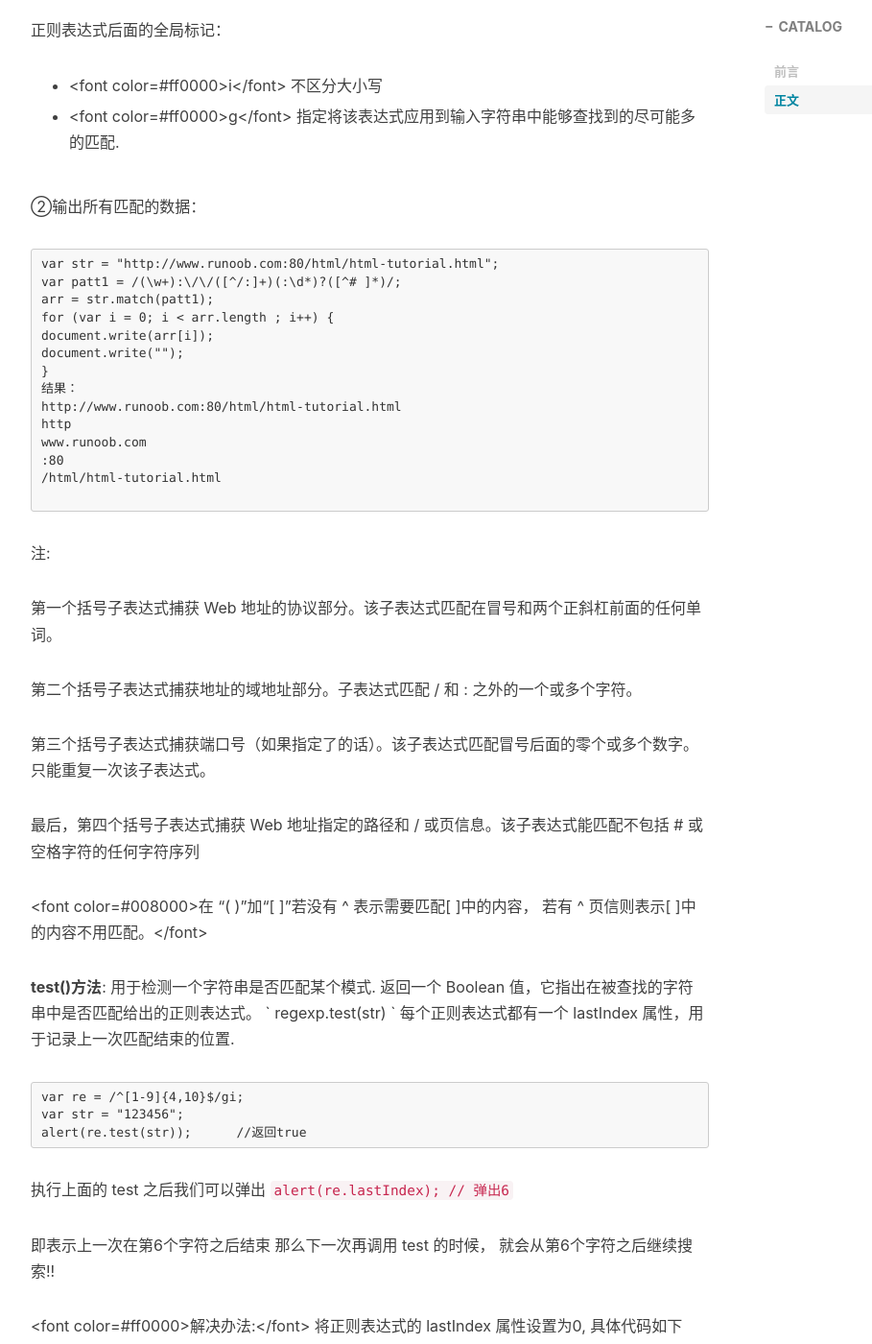
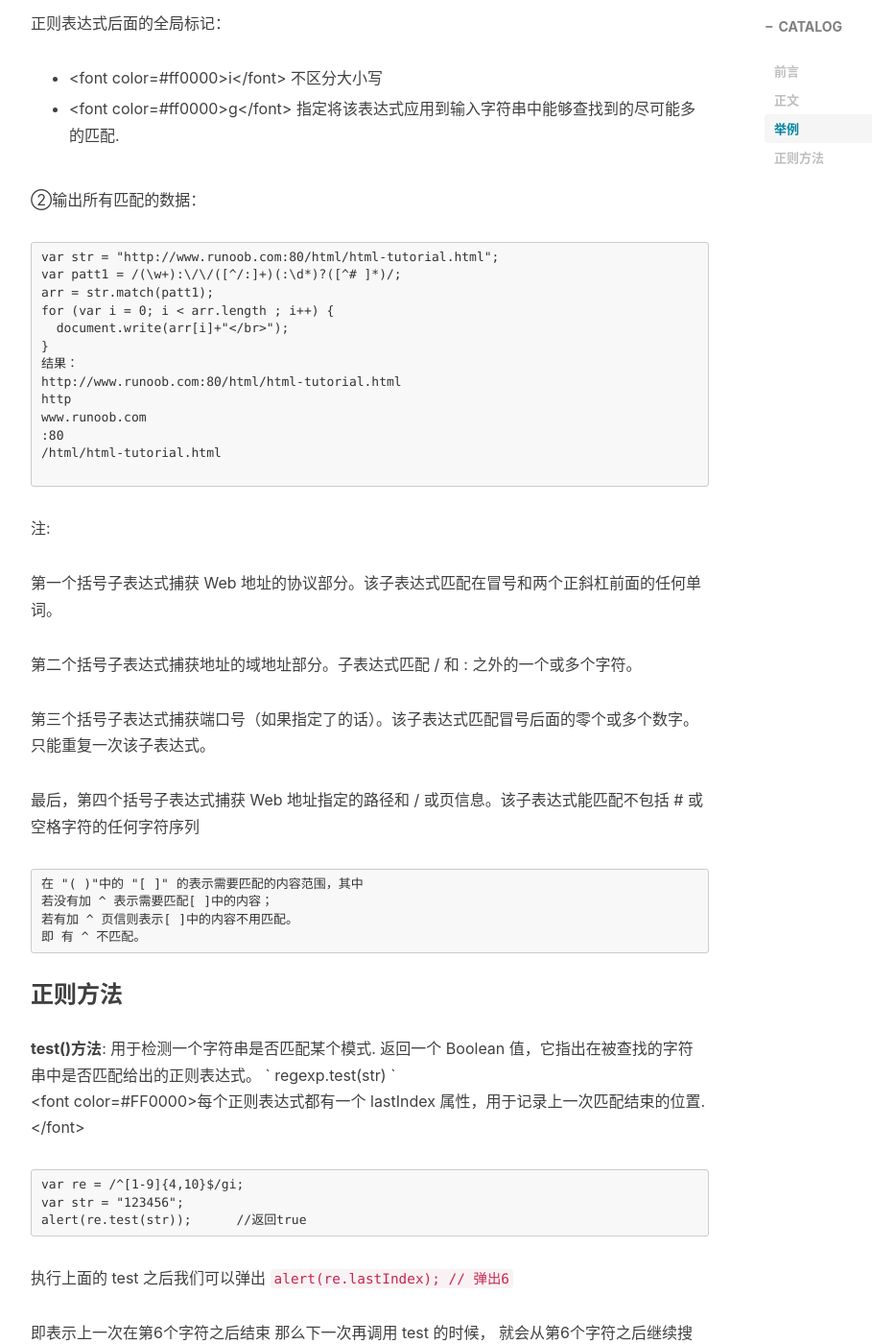
Before and after one commit to hao419/hao419.github.io, a Jekyll site: the page built from _posts/2019-03-07-正则表达式初识.md, in a window 1280 px wide and 1400 px high, scrolled down 1349 px. Shown: the whole window at 96% size, without its empty margins (233-1142 px from the left). Built offline with Jekyll 4.4.1, drawn with Linux system fonts in a browser that asks for light colours; nearby versions of some CDN libraries; comment, search, counter and statistics services are not loaded; some of the changed text lies outside the part shown.

Commit message:
增加文章

````diff
--- a/_includes/footer.html
+++ b/_includes/footer.html
@@ -15,7 +15,7 @@
                     </li>
                     {% endif %}
                     <!-- add jianshu add target = "_blank" to <a> by BY -->
-                    {% if site.jianshu_username %}
+                    <!-- {% if site.jianshu_username %}
                             <li>
                                 <a target="_blank" href="https://www.jianshu.com/u/{{ site.jianshu_username }}">
                                     <span class="fa-stack fa-lg">
@@ -24,7 +24,7 @@
                                     </span>
                                 </a>
                             </li>
-                    {% endif %}
+                    {% endif %} -->
                     {% if site.twitter_username %}
                     <li>
                         <a href="https://twitter.com/{{ site.twitter_username }}">
--- a/_posts/2019-03-07-正则表达式初识.md
+++ b/_posts/2019-03-07-正则表达式初识.md
@@ -19,9 +19,9 @@ tags:
 
 也可 var 变量名 = /^.......$/;
 
-# 正文
+## 正文
 
-eg.
+### 举例
 
 ① 反向引用的最简单的、最有用的应用之一，是提供查找文本中两个相同的相邻单词的匹配项的能力
 查找重复的单词：
@@ -56,8 +56,7 @@ var str = "http://www.runoob.com:80/html/html-tutorial.html";
 var patt1 = /(\w+):\/\/([^/:]+)(:\d*)?([^# ]*)/;
 arr = str.match(patt1);
 for (var i = 0; i < arr.length ; i++) {
-document.write(arr[i]);
-document.write("");
+  document.write(arr[i]+"</br>");
 }
 结果：
 http://www.runoob.com:80/html/html-tutorial.html
@@ -77,13 +76,18 @@ www.runoob.com
 
 最后，第四个括号子表达式捕获 Web 地址指定的路径和 / 或页信息。该子表达式能匹配不包括 # 或空格字符的任何字符序列
 
-<font color=#008000>在 "( )"加“[ ]”若没有 ^ 表示需要匹配[ ]中的内容， 若有 ^ 页信则表示[ ]中的内容不用匹配。</font>
-
+```
+在 "( )"中的 "[ ]" 的表示需要匹配的内容范围，其中
+若没有加 ^ 表示需要匹配[ ]中的内容；
+若有加 ^ 页信则表示[ ]中的内容不用匹配。
+即 有 ^ 不匹配。
+```
+### 正则方法
 **test()方法**: 用于检测一个字符串是否匹配某个模式. 返回一个 Boolean 值，它指出在被查找的字符串中是否匹配给出的正则表达式。
 `
 regexp.test(str)
 `
-每个正则表达式都有一个 lastIndex 属性，用于记录上一次匹配结束的位置.
+<font color=#FF0000>每个正则表达式都有一个 lastIndex 属性，用于记录上一次匹配结束的位置.</font>
 
 ```
 var re = /^[1-9]{4,10}$/gi;
--- a/about.html
+++ b/about.html
@@ -13,8 +13,8 @@ header-img: "img/post-bg-rwd.jpg"
 
     <p>Hey，我是<strong>Wason</strong>, 一只广漂的潮汕Web猿。</p>
 
-    <p>这是我的GitHub主页 <a href="https://github.com/hao419">👉GitHub·Wason</a> 与 简书主页<a href="https://http://www.jianshu.com/u/0bfce20a708e">👉Wason</a></p>
-    <p>如果有什么问题，欢迎提出探讨~</p>
+    <!-- <p>这是我的GitHub主页 <a href="https://github.com/hao419">👉GitHub·Wason</a> 与 简书主页<a href="https://http://www.jianshu.com/u/0bfce20a708e">👉Wason</a></p>
+    <p>如果有什么问题，欢迎提出探讨~</p> -->
 </div>
 
 <!-- Handle Language Change -->
````
Also changed, not shown: other parts of _posts/2019-03-07-正则表达式初识.md (+3 -3 lines).
